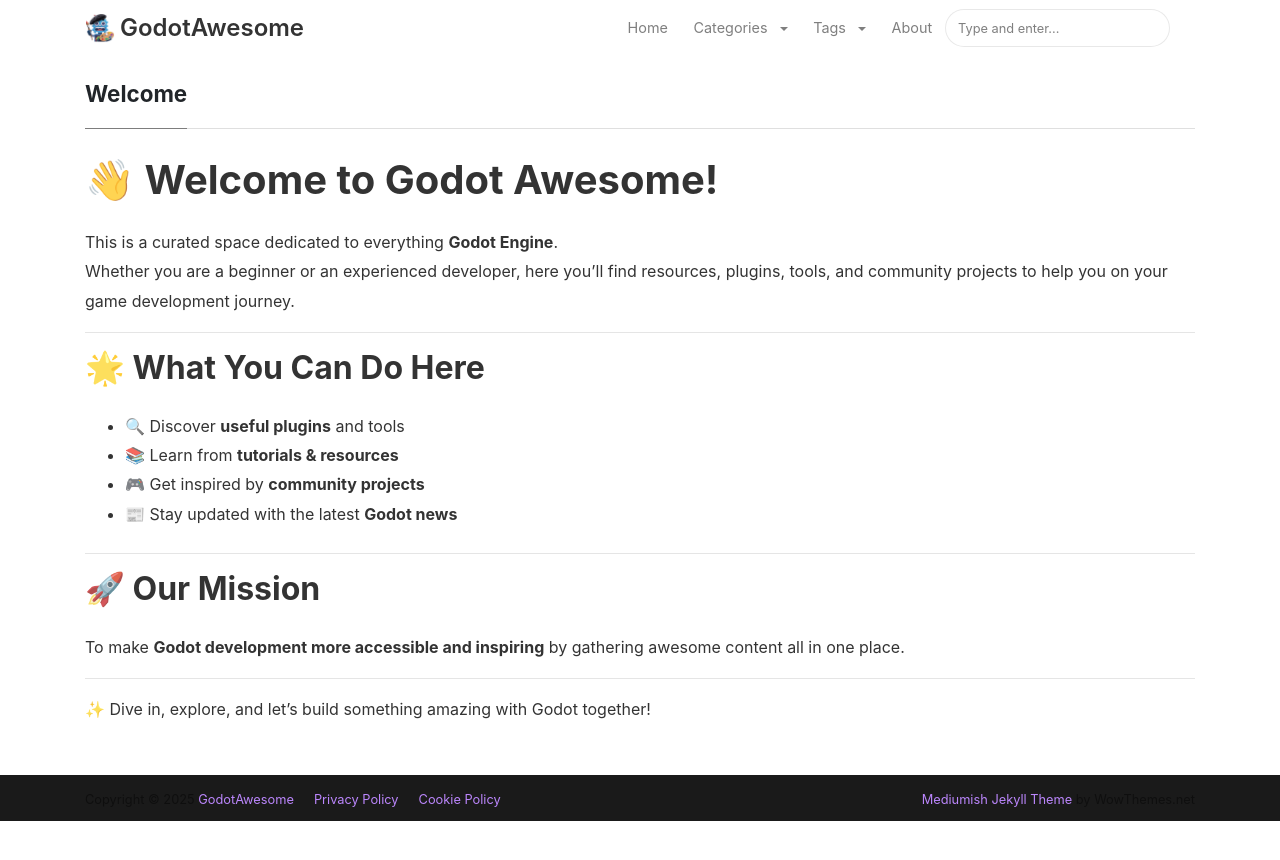
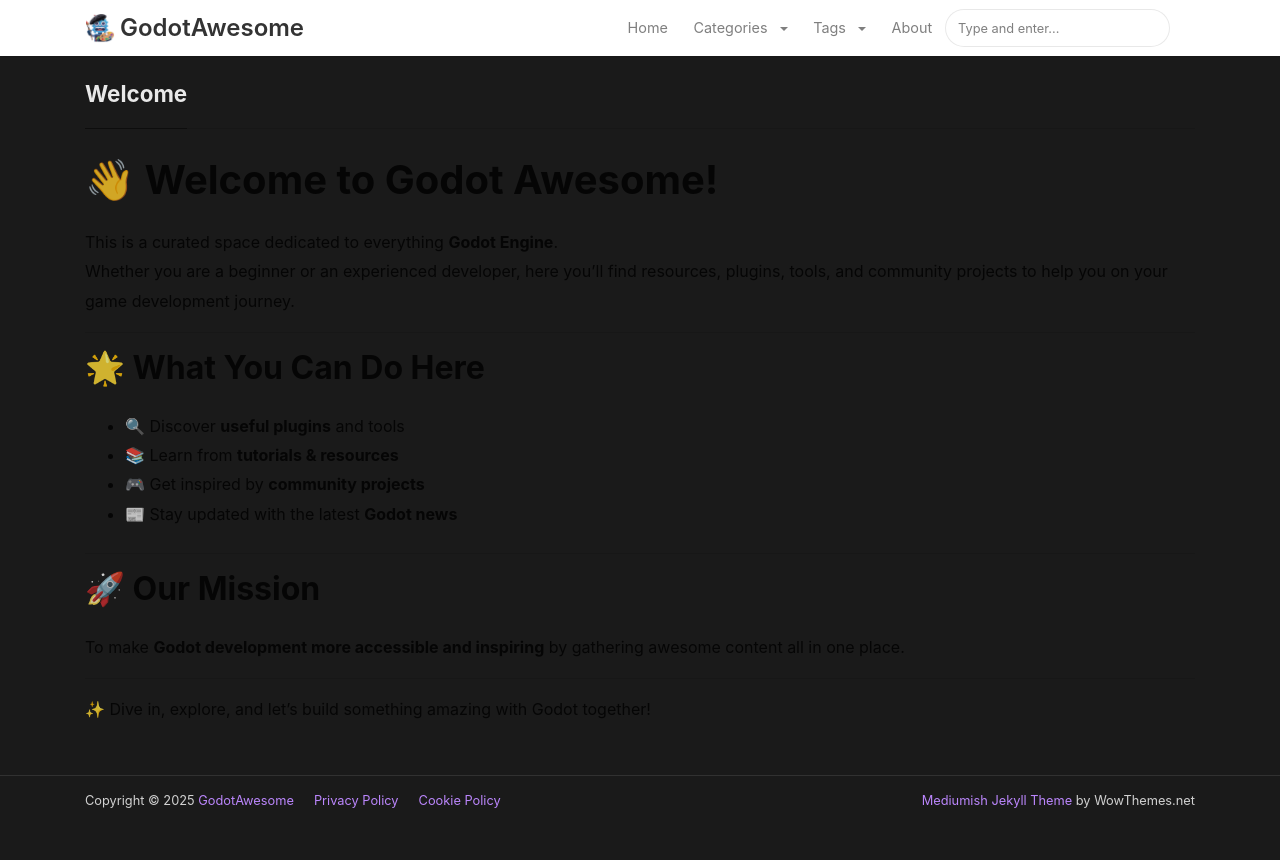
Before and after one commit to godotawesome/godotawesome.github.io, a Jekyll site: the page built from _pages/welcome.md, in a window 1280 px wide. Shown: the top 860 px of the page. Built offline with Jekyll 4.4.1, drawn with Linux system fonts in a browser that asks for light colours; nearby versions of some CDN libraries.

Commit message:
dark theme copyright text fixed

```diff
--- a/_sass/_theme-config.scss
+++ b/_sass/_theme-config.scss
@@ -71,6 +71,8 @@
   $navbar-background: rgba(26, 26, 26, 0.97) !global;
   $navbar-text: #fff !global;
   $footer-background: #1a1a1a !global;
+  $footer-text: rgba(255, 255, 255, 0.8) !global;
+  $footer-border: rgba(255, 255, 255, 0.1) !global;
   $border-light: rgba(255, 255, 255, 0.1) !global;
   $border-medium: rgba(255, 255, 255, 0.2) !global;
 }
@@ -116,4 +118,20 @@
 
   --footer-background: #{$footer-background};
   --footer-text: #{$footer-text};
+  --footer-border: #{$footer-border};
+
+  // Tema değişkenlerini import et
+  --button-subscribe-bg: #{$button-subscribe-bg};
+  --button-subscribe-border: #{$button-subscribe-border};
+  --button-follow-border: #{$button-follow-border};
+  --button-follow-color: #{$button-follow-color};
+  --tag-background: #{$tag-background};
+  --tag-color: #{$tag-color};
+  --tag-hover-background: #{$tag-hover-background};
+  --blockquote-border: #{$blockquote-border};
+  --blockquote-color: #{$blockquote-color};
+  --border-code: #{$border-code};
+  --font-family-monospace: #{$font-family-monospace};
+  --transition-fast: #{$transition-fast};
+  --shadow-medium: #{$shadow-medium};
 }
--- a/assets/css/screen.css
+++ b/assets/css/screen.css
@@ -3,6 +3,12 @@
 Copyright: Sal, WowThemes.net, https://www.wowthemes.net
 License: https://www.wowthemes.net/freebies-license/
 */
+
+/* Body and general styles */
+body {
+    background-color: var(--background-white);
+    color: var(--text-primary);
+}
 @media screen and (min-width:1500px) {
     html { font-size:18px; } /* Increase the font size on higher resolutions */
     .container {max-width:80%;}
```
